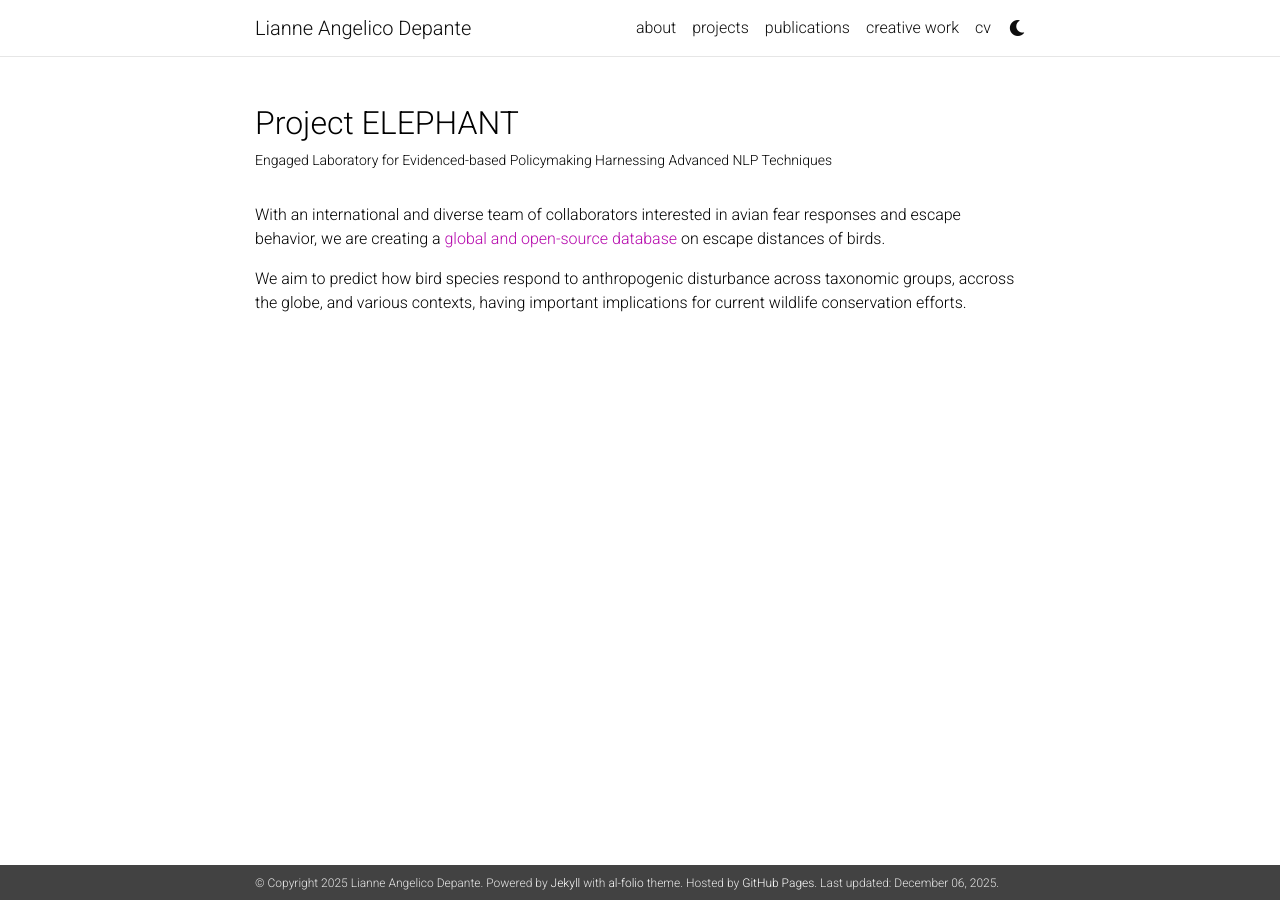
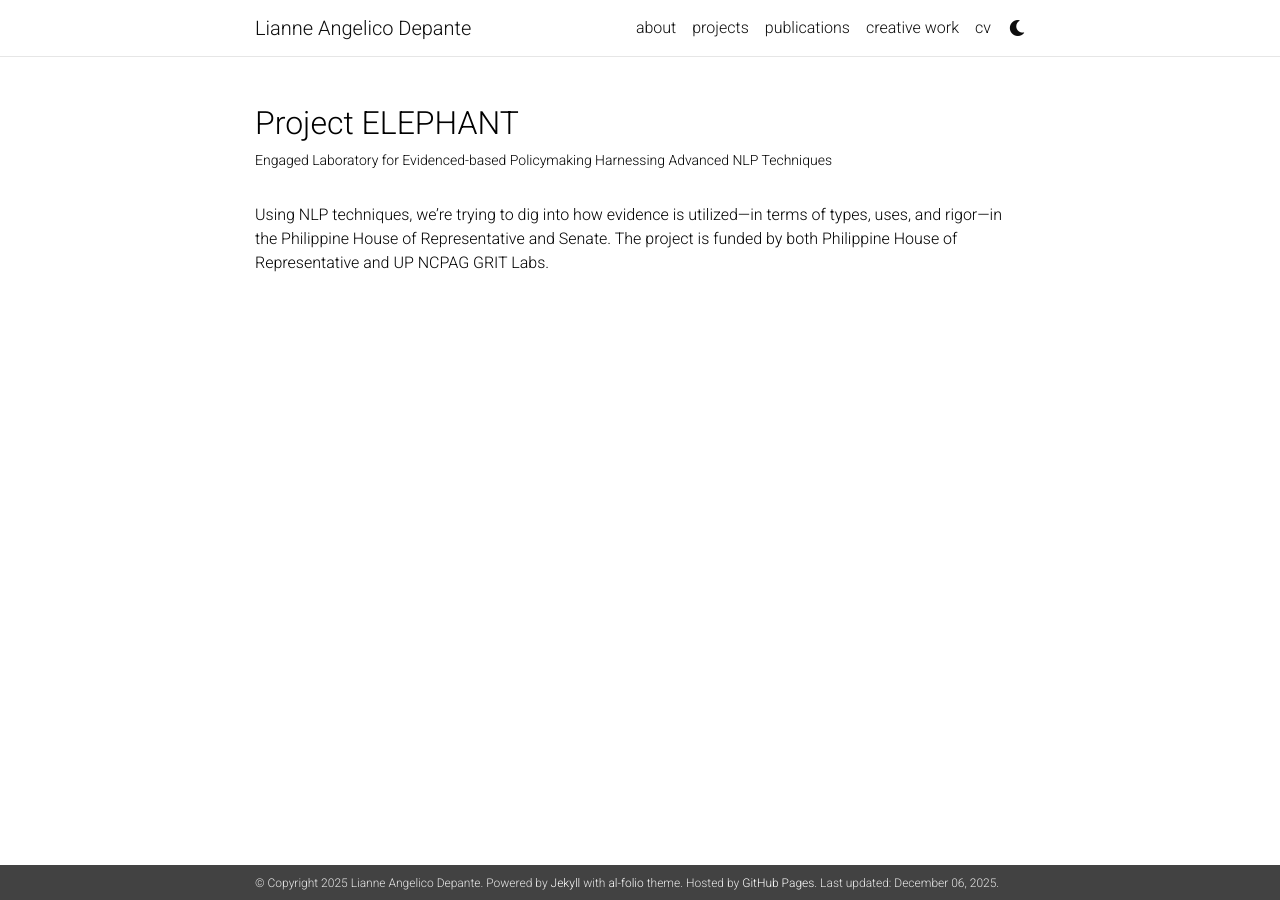
Before and after one commit to liannedepante/liannedepante.github.io, a Jekyll site: the page built from _projects/02_FID.md, in a window 1280 px wide. Built offline with Jekyll 4.4.1, drawn with Linux system fonts in a browser that asks for light colours; comment, search, counter and statistics services are not loaded; a style sheet for code colours, icons or effects is not loaded.

Commit message:
Update 02_FID.md

```diff
--- a/_projects/02_FID.md
+++ b/_projects/02_FID.md
@@ -7,6 +7,4 @@ importance: 2
 category: policy studies
 ---
 
-With an international and diverse team of collaborators interested in avian fear responses and escape behavior, we are creating a [global and open-source database](https://sites.lifesci.ucla.edu/avian-flight-initiation-distances/) on escape distances of birds.
-
-We aim to predict how bird species  respond to anthropogenic disturbance across taxonomic groups, accross the globe, and various contexts, having important implications for current wildlife conservation efforts.
+Using NLP techniques, we’re trying to dig into how evidence is utilized—in terms of types, uses, and rigor—in the Philippine House of Representative and Senate. The project is funded by both Philippine House of Representative and UP NCPAG GRIT Labs.
```
